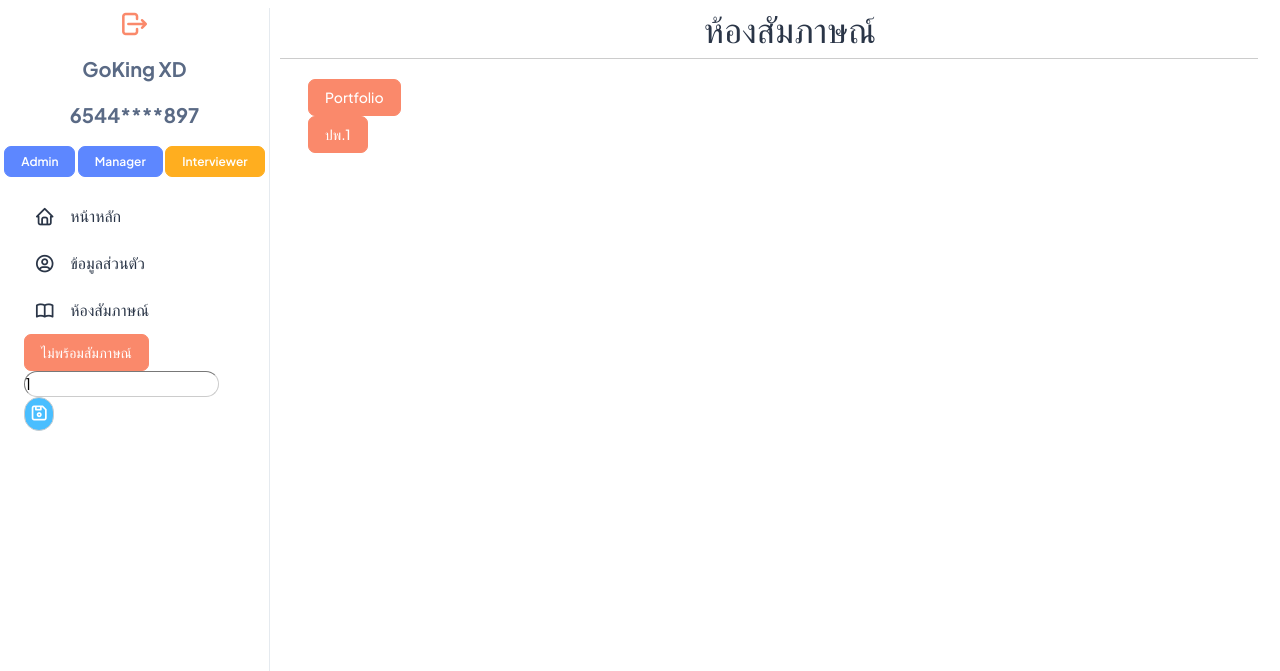
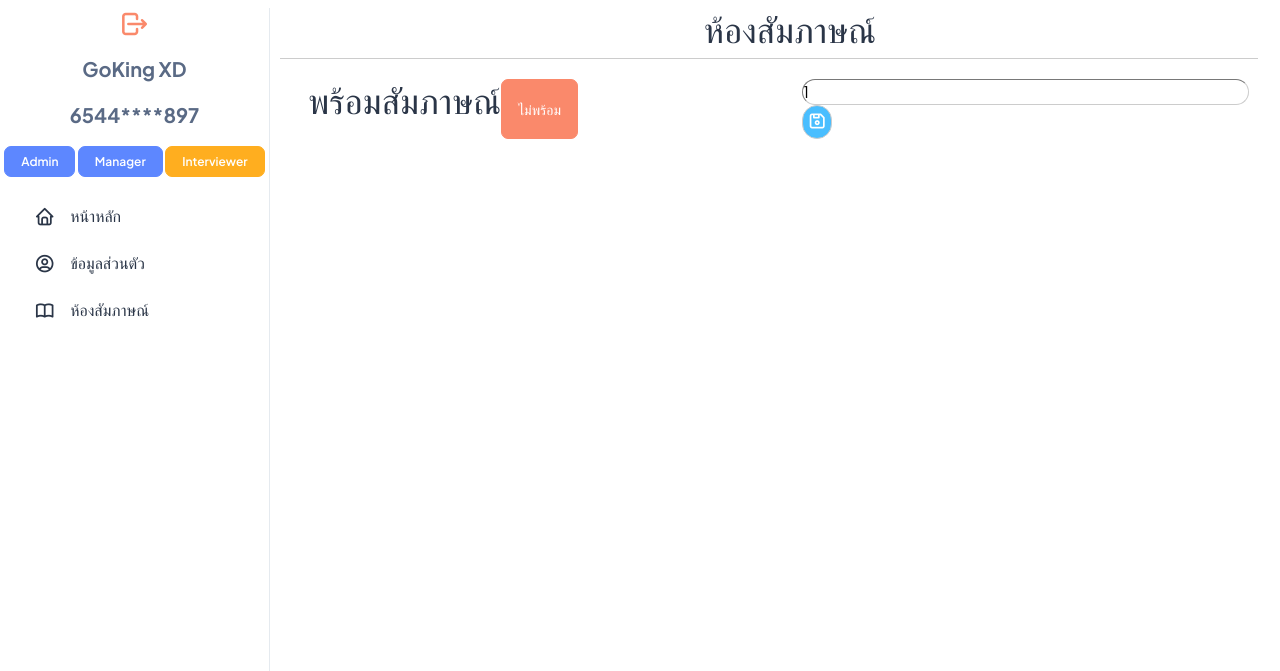
Before and after one commit to Kamonsak1/WebProject_interview, a Django app: page /Interviewer_room in a window 1280 px wide. Shown: the top 671 px of the page. Run offline with Django 3.2, Linux system fonts and the light colour scheme; a user stored in the database is signed in; data comes from the database, SQL or seed files in the repository; both versions use the stored data as it was after the commit; some libraries are stand-ins or nearby versions.

Commit message:
แก้นิดหน่อย

```diff
--- a/interview/models.py
+++ b/interview/models.py
@@ -194,6 +194,7 @@ class InterviewLink(models.Model):
     user = models.ForeignKey(User, on_delete=models.CASCADE, related_name='interview_link')
     link = models.CharField(max_length=300)
     active = models.BooleanField(default=False,null=True,blank=True)
+    round = models.ForeignKey(Round, on_delete=models.CASCADE, related_name='interview_round',blank=True,null=True)
 
 
 class RoundScore(models.Model):
--- a/interview/templates/interviewer/Interviewer_room.html
+++ b/interview/templates/interviewer/Interviewer_room.html
@@ -5,9 +5,41 @@
 {% endblock %}
 {% block content %}
 <div class="pt-14 px-2">
+    {% if user.interview_link.all %}
+            {% for link in user.interview_link.all %}
+            <div class="row">
+                <form class="col d-flex" method="post" action="{% url 'toggle_status_active' link.id %}">
+                  {% csrf_token %}
+                  <input type="hidden" name="link_id" value="{{ link.id }}">
+                  <h1>{{ link.active|yesno:"พร้อมสัมภาษณ์,ไม่พร้อมสัมภาษณ์" }}</h1>
+                  <button class="btn fs-3 {% if link.active %}btn-danger{% else %}btn-success{% endif %}" type="submit">{{ link.active|yesno:"ไม่พร้อม,พร้อม" }}</button>
+              </form>
+                <form class="col" action="/add_meetlink" method="post">
+                  {% csrf_token %}
+                  <input class="search-bordered fs-4" style="width: 95%;" type="text" name="link" id="link" value="{{ link.link }}">
+                  <button class="search-bordered btn btn-secondary px-1 py-1" type="submit"><i class="ti fs-6 ti-device-floppy"></i></button>
+                </form>
+              {% endfor %}
+            </div>
+                {% else %}
+            <div class="row">
+                <div class="col"></div>
+                <form class="col" action="/add_meetlink" method="post">
+                {% csrf_token %}
+                <input class="search-bordered fs-4" type="text" style="width: 95%;" name="link" id="link" value="">
+                <button class="search-bordered btn btn-secondary px-1 py-1" type="submit"><i class="ti fs-6 ti-device-floppy"></i></button>
+              </form>
+            </div>
+    {% endif %}
+
+    <!-- {{ time }} <br>
+
+    {% for r in rounds %}
+    {{ r.round_name }} {{ r.academic_year}} {{ r.interview_time }}<br>
+    {% endfor %}
 
     {% for doc in docs %}
     <a href="{{ doc.document.url }}" target="_blank" class="btn btn-danger">{{ doc.doc_name }}</a> <br>
-    {% endfor %}
+    {% endfor %} -->
 </div>
 {% endblock %}
--- a/interview/templates/interviewer/base/n_sidebar.html
+++ b/interview/templates/interviewer/base/n_sidebar.html
@@ -67,31 +67,7 @@
               <span class="hide-menu fs-4">ห้องสัมภาษณ์</span>
             </a>
           </li>
-          {% if user.interview_link.all %}
-          {% for link in user.interview_link.all %}
-          <div class="justify-content-center">
-            <form method="post" action="{% url 'toggle_status_active' link.id %}">
-              {% csrf_token %}
-              <input type="hidden" name="link_id" value="{{ link.id }}">
-              <button class="btn fs-3 {% if link.active %}btn-danger{% else %}btn-success{% endif %}" type="submit">{{ link.active|yesno:"ไม่พร้อมสัมภาษณ์,พร้อมสัมภาษณ์" }}</button>
-          </form>
-            <form action="/add_meetlink" method="post">
-              {% csrf_token %}
-              <input class="search-bordered fs-4" type="text" name="link" id="link" value="{{ link.link }}">
-              <button class="search-bordered btn btn-secondary px-1 py-1" type="submit"><i class="ti fs-6 ti-device-floppy"></i></button>
-            </form>
-          </div>
-          {% endfor %}
 
-          {% else %}
-
-          <form action="/add_meetlink" method="post">
-            {% csrf_token %}
-            <input class="search-bordered fs-4" type="text" name="link" id="link" value="">
-            <button class="search-bordered btn btn-secondary px-1 py-1" type="submit"><i class="ti fs-6 ti-device-floppy"></i></button>
-          </form>
-
-          {% endif %}
 
         </ul>
       </nav>
--- a/interview/views.py
+++ b/interview/views.py
@@ -215,10 +215,19 @@ def Interviewer_Profile(request):
 @login_required
 @user_passes_test(is_Interviewer)
 def Interviewer_room(request):
+    user_rounds = Round.objects.filter(users=request.user)
+    user_majors = Major.objects.filter(users=request.user)
+    related_rounds = Round.objects.filter(major__in=user_majors)
+    combined_rounds = (user_rounds | related_rounds).distinct()
+
+    time_now = datetime.now()
+
     user = User.objects.get(id=1)
     docs = Document.objects.filter(user=user)
     context = {
-        "docs" : docs
+        "docs" : docs,
+        "rounds" : combined_rounds,
+        "time" : time_now,
     }
     return render(request,'interviewer/Interviewer_room.html', context)
 
@@ -1103,7 +1112,7 @@ def toggle_status_active(request, link_id):
 @user_passes_test(is_Student)
 def register_interview(request, round_id):
     round = get_object_or_404(Round, id=round_id)
-    # สร้างหรืออัปเดต InterviewStatus
+
     InterviewStatus.objects.update_or_create(
         user=request.user, round=round,
         defaults={'status': 'พร้อมสอบ'}
@@ -1368,7 +1377,7 @@ def delete_Announcement(request,id):
 
 def Manager_StatusRound(request,id):
     round = Round.objects.get(id=id)
-    UserInRound = InterviewStatus.objects.filter(round=round)
+    UserInRound = InterviewStatus.objects.filter(round=round).order_by("reg_at")
     context = {
         "Users" : UserInRound,
         "round" : round,
```
Also changed, not shown: db.sqlite3, interview/migrations/0010_interviewlink_round.py (added), 1 other file.
